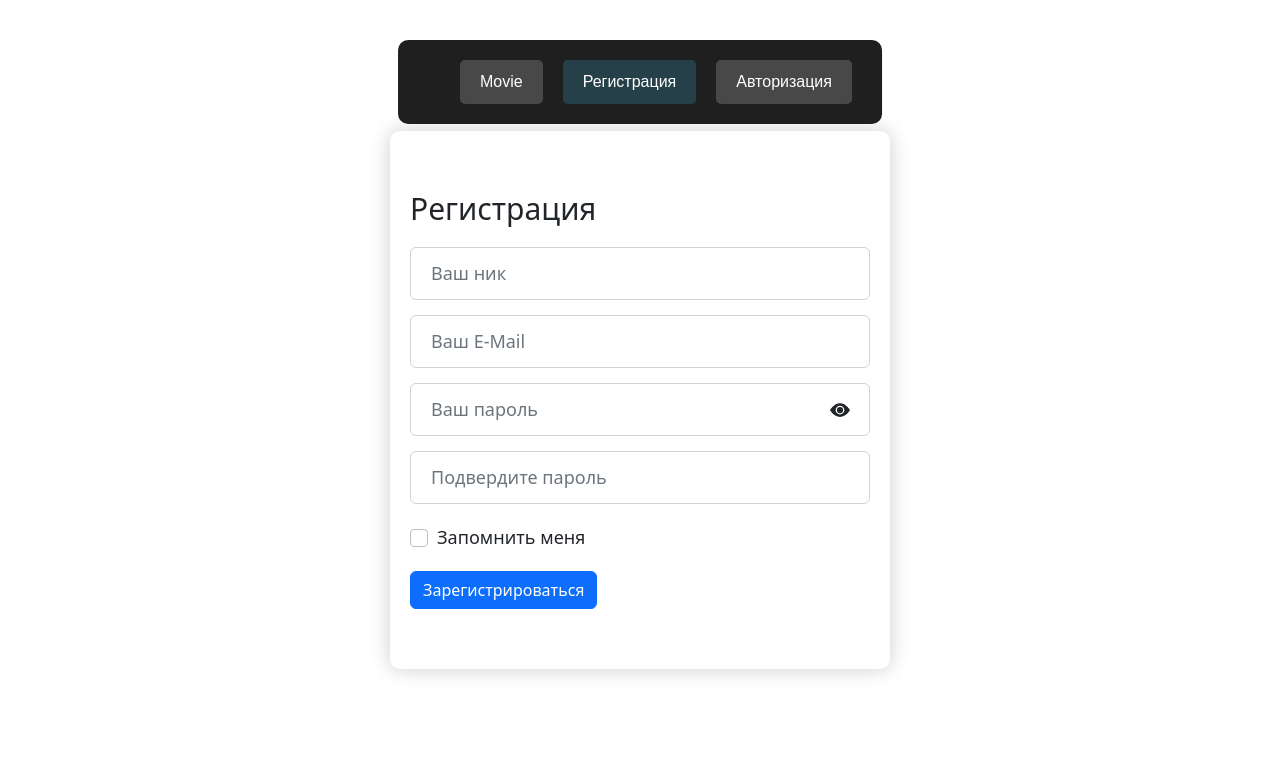
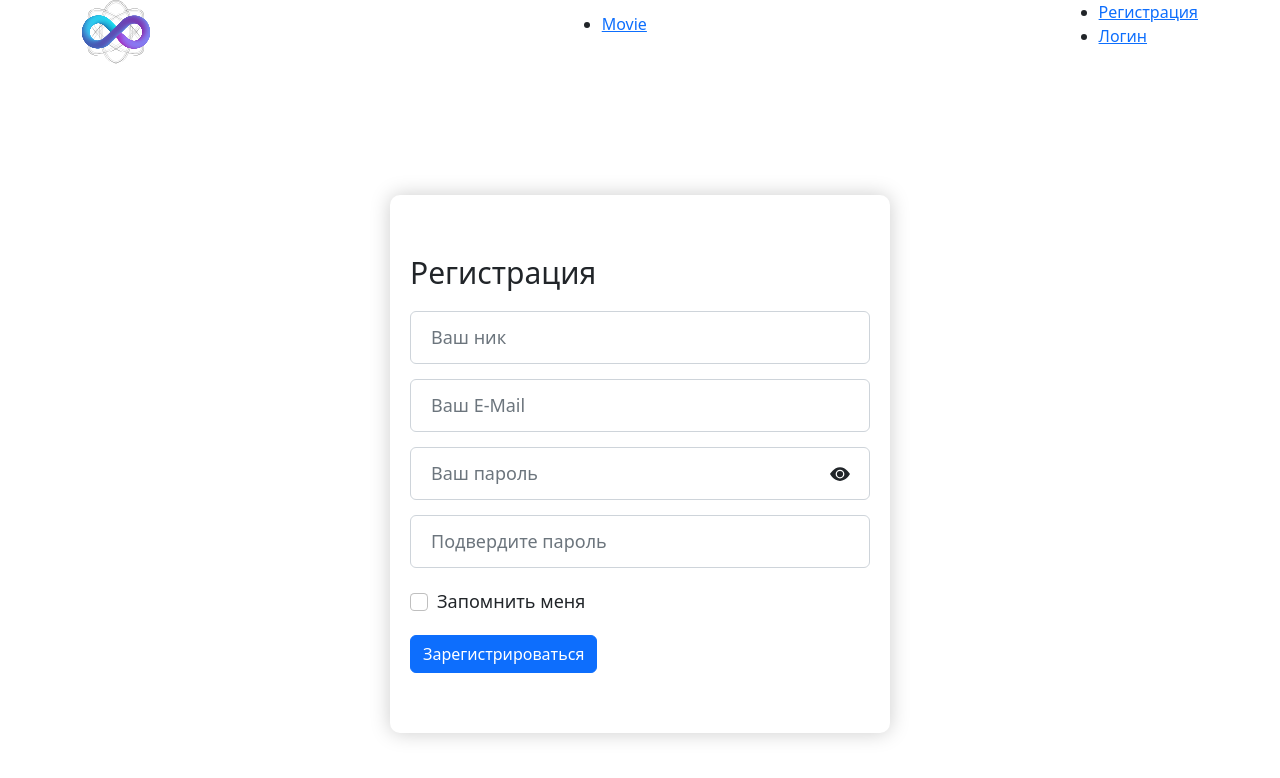
Before and after one commit to KotoFeelGood72/video-reviews, a Vue app: page /register in a window 1280 px wide. Shown: the top 778 px of the page. Built offline with nearby package versions, Linux system fonts and the light colour scheme.

Commit message:
fix stage form and header

```diff
--- a/src/App.vue
+++ b/src/App.vue
@@ -1,217 +1,64 @@
 <template>
   <div id="app">
-	<nav class="float-navigation">
+	<!-- <nav class="float-navigation">
 		<ul>
 			<li v-for="(item, i ) in nav" :key="i + 'nav'">
 				<router-link :to="`/${item.link}`">{{item.name}}</router-link>
 			</li>
 		</ul>
-	</nav>
-    <router-view></router-view>
+	</nav> -->
+	<default-layout>
+       <router-view></router-view>
+	</default-layout>
   </div>
 </template>
 
 <script>
 
-
+import defaultLayout from '@/layouts/default-layout.vue';
 export default {
   name: 'App',
   components: {
+		defaultLayout,
   },
-  data() {
-	return {
-		nav: [
-			{
-				name: 'Movie',
-				link: 'embed',
-			},
-			{
-				name: 'Регистрация',
-				link: 'register',
-			},
-			{
-				name: 'Авторизация',
-				link: 'login',
-			},
-		]
-	}
-  }
+
 }
 </script>
 
 <style lang="scss">
-html, body, div, span, object, iframe,
-h1, h2, h3, h4, h5, h6, p, blockquote, pre,
-abbr, address, cite, code,
-del, dfn, em, img, ins, kbd, q, samp,
-small, strong, var,
-b, i,
-dl, dt, dd, ol, ul, li,
-fieldset, form, label, legend,
-article, aside, canvas, details, figcaption, figure,
-footer, header, hgroup, menu, nav, section, summary,
-time, mark, audio, video, button {
-	margin: 0;
-	padding: 0;
-	border: 0;
-	outline: 0;
-	font-size: 100%;
-	vertical-align: baseline;
-	background: transparent;
-	box-sizing: border-box;
-  font-family: system-ui, -apple-system, BlinkMacSystemFont, 'Segoe UI', Roboto, Oxygen, Ubuntu, Cantarell, 'Open Sans', 'Helvetica Neue', sans-serif;
 
-	&:before,
-	&:after {
-		box-sizing: border-box;
-	}
-}
+// .float-navigation {
+// 	position: fixed;
+// 	top: 5%;
+// 	left: 5%;
+// 	z-index: 99;
+// 	background-color: #171717f6;
+// 	padding: 20px 30px;
+// 	border-radius: 10px;
+// 	ul {
+// 		display: flex;
+// 		align-items: center;
+// 		justify-content: center;
+// 		margin: -20px -20px 0 0;
+// 		li {
+// 			padding: 20px 20px 0 0;
+// 			a {
+// 				color: #fff;
+// 				text-decoration: none;
+// 				// font-size: 18px;
+// 				background-color: #ffffff2f;
+// 				font-family: Arial, Helvetica, sans-serif;
+// 				padding: 10px 20px;
+// 				border-radius: 5px;
+// 				display: block;
 
-sub,
-sup {
-	margin: 0;
-	padding: 0;
-	border: 0;
-	outline: 0;
-	font-size: 100%;
-	background: transparent;
-	box-sizing: border-box;
-
-	&:before,
-	&:after {
-		box-sizing: border-box;
-	}
-}
-
-a {
-	&:before,
-	&:after {
-		box-sizing: border-box;
-	}
-}
-
-table, caption, tbody, tfoot, thead, tr, th, td {
-	margin: 0;
-	padding: 0;
-	border: 0;
-	outline: 0;
-	font-size: 100%;
-	background: transparent;
-}
-
-article, aside, details, figcaption, figure,
-footer, header, hgroup, menu, nav, section {
-	display: block;
-}
-
-ol, ul, li {
-	list-style: none;
-}
-
-blockquote, q {
-	quotes: none;
-}
-
-blockquote {
-	&:before, &:after {
-		content: none;
-	}
-}
-
-q {
-	&:before, &:after {
-		content: none;
-	}
-}
-
-:focus {
-	outline: 0;
-}
-
-input[type="text"], textarea {
-	-webkit-appearance: none;
-
-	&::-ms-clear {
-		display: none;
-	}
-}
-
-input,
-textarea {
-	border-radius: 0;
-	box-sizing: border-box;
-
-
-
-	&:focus {
-		&::-webkit-input-placeholder {
-			color: transparent;
-		}
-
-		&::-moz-placeholder {
-			color: transparent;
-		}
-		&:-ms-input-placeholder {
-			color: transparent;
-		}
-	}
-}
-
-textarea {
-	resize: none;
-}
-
-ins {
-	text-decoration: none;
-}
-
-del {
-	text-decoration: line-through;
-}
-
-table {
-	border-collapse: collapse;
-	border-spacing: 0;
-}
-
-* {
-	box-sizing: border-box;
-	word-wrap: break-word;
-}
-
-.float-navigation {
-	position: fixed;
-	top: 5%;
-	left: 50%;
-	transform: translateX(-50%);
-	z-index: 99;
-	background-color: #171717f6;
-	padding: 20px 30px;
-	border-radius: 10px;
-	ul {
-		display: flex;
-		align-items: center;
-		justify-content: center;
-		margin: -20px -20px 0 0;
-		li {
-			padding: 20px 20px 0 0;
-			a {
-				color: #fff;
-				text-decoration: none;
-				// font-size: 18px;
-				background-color: #ffffff2f;
-				font-family: Arial, Helvetica, sans-serif;
-				padding: 10px 20px;
-				border-radius: 5px;
-				display: block;
-
-				&.router-link-exact-active {
-					background-color: rgba(57, 157, 190, 0.267);
-					pointer-events: none;
-				}
-			}
-		}
-	}
-}
+// 				&.router-link-exact-active {
+// 					background-color: rgba(57, 157, 190, 0.267);
+// 					pointer-events: none;
+// 				}
+// 			}
+// 		}
+// 	}
+// }
 
 </style>
--- /dev/null
+++ b/src/components/shared/Header/HeaderDefault.vue
@@ -0,0 +1,48 @@
+<template>
+	<header>
+		<div class="container">
+				<div class="header_main">
+					<div class="header_logo">
+						<router-link to="/">
+							<img :src="require('@/assets/img/logo.svg')" alt="">
+						</router-link>
+					</div>
+					<nav class="header_nav">
+						<ul>
+							<li v-for="(item, i ) in HeaderNav.nav" :key="i + 'nav'">
+								<router-link :to="`/${item.link}`">{{item.name}}</router-link>
+							</li>
+						</ul>
+					</nav>
+					<nav class="float-navigation">
+						<ul>
+							<li v-for="(item, i ) in User.nav" :key="i + 'nav'">
+								<router-link :to="`/${item.link}`">{{item.name}}</router-link>
+							</li>
+						</ul>
+					</nav>
+				</div>
+		</div>
+	</header>
+</template>
+
+<script>
+	import HeaderNav from '@/components/shared/Header/HeaderNav'
+	import User from './User';
+    export default {
+        data() {
+			return {
+				HeaderNav,
+				User,
+			}
+		},
+    }
+</script>
+
+<style lang="scss" scoped>
+	.header_main {
+		display: flex;
+		align-items: center;
+		justify-content: space-between;
+	}
+</style>
--- /dev/null
+++ b/src/components/shared/Header/HeaderNav.js
@@ -0,0 +1,8 @@
+export default {
+    nav: [
+        {
+            name: 'Movie',
+            link: 'embed',
+        },
+    ]
+}
--- /dev/null
+++ b/src/components/shared/Header/User.js
@@ -0,0 +1,12 @@
+export default {
+    nav: [
+        {
+            name: 'Регистрация',
+            link: 'register'
+        },
+        {
+            name: 'Логин',
+            link: 'login'
+        },
+    ]
+}
--- /dev/null
+++ b/src/layouts/default-layout.vue
@@ -0,0 +1,19 @@
+<template>
+    <div class="layout-default">
+        <HeaderDefault/>
+        <slot></slot>
+    </div>
+</template>
+
+<script>
+    import HeaderDefault from '@/components/shared/Header/HeaderDefault'
+    export default {
+        components: {
+            HeaderDefault,
+        }
+    }
+</script>
+
+<style lang="scss" scoped>
+
+</style>
--- a/src/views/auth/moduleLogin.vue
+++ b/src/views/auth/moduleLogin.vue
@@ -14,9 +14,6 @@
         />
         <input :type="showPassword ? 'text' : 'password'" class="form-control" placeholder="Ваш пароль" v-model.trim="form.password" :class="$v.form.password.$error ? 'is-invalid' : ''"/>
       </div>
-      <div class="form-group">
-        <input :type="showPassword ? 'text' : 'password'" class="form-control" placeholder="Подвердите пароль" v-model.trim="form.confirm" :class="$v.form.confirm.$error ? 'is-invalid' : ''"/>
-      </div>
       <div class="form-check">
         <input type="checkbox" class="form-check-input" id="exampleCheck1">
         <label class="form-check-label" for="exampleCheck1">Запомнить меня</label>
@@ -29,7 +26,7 @@
 <script>
 import { mapActions, mapGetters } from 'vuex';
 import { validationMixin } from 'vuelidate';
-import { required, email, sameAs, minLength } from 'vuelidate/lib/validators';
+import { required, email, minLength } from 'vuelidate/lib/validators';
 
 export default {
   mixins: [validationMixin],
@@ -40,16 +37,11 @@ export default {
       form: {
         email: '',
         password: '',
-        confirm: '',
       },
     };
   },
   validations: {
     form: {
-      name: {
-        required,
-        minLength: minLength(3)
-      },
       email: {
         required,
         email
@@ -58,11 +50,6 @@ export default {
         required,
         minLength: minLength(3)
       },
-      confirm: {
-        required,
-        minLength: minLength(3),
-        sameAsPassword: sameAs('password'),
-      }
     },
   },
   computed: {
@@ -79,11 +66,9 @@ export default {
         const formData = {
           email: this.form.email,
           password: this.form.password,
-          confirm: this.form.confirm,
         };
         this.postUser(formData);
         console.log(formData)
-
       }
 
     },
```
Also changed, not shown: src/assets/img/logo.svg (added).
